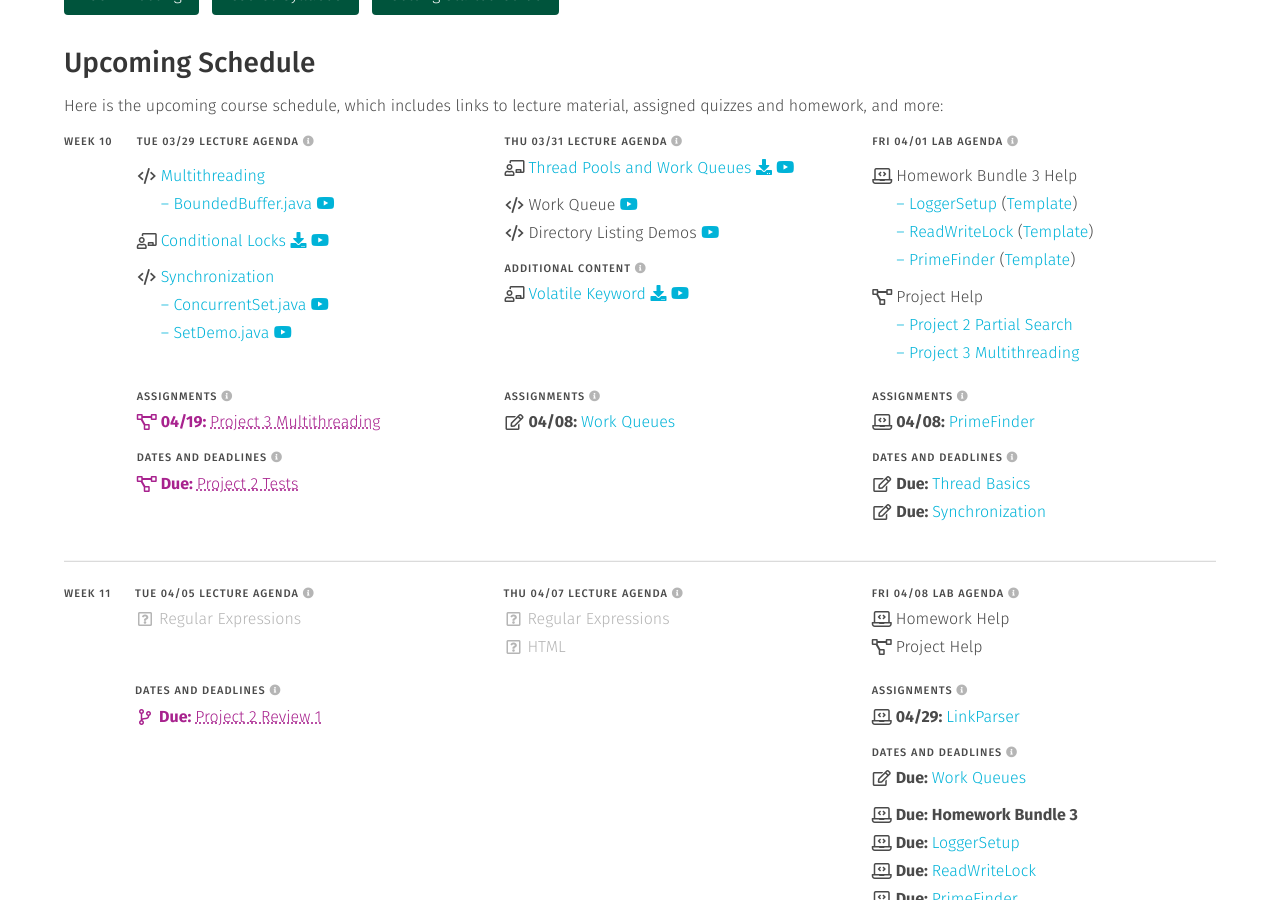
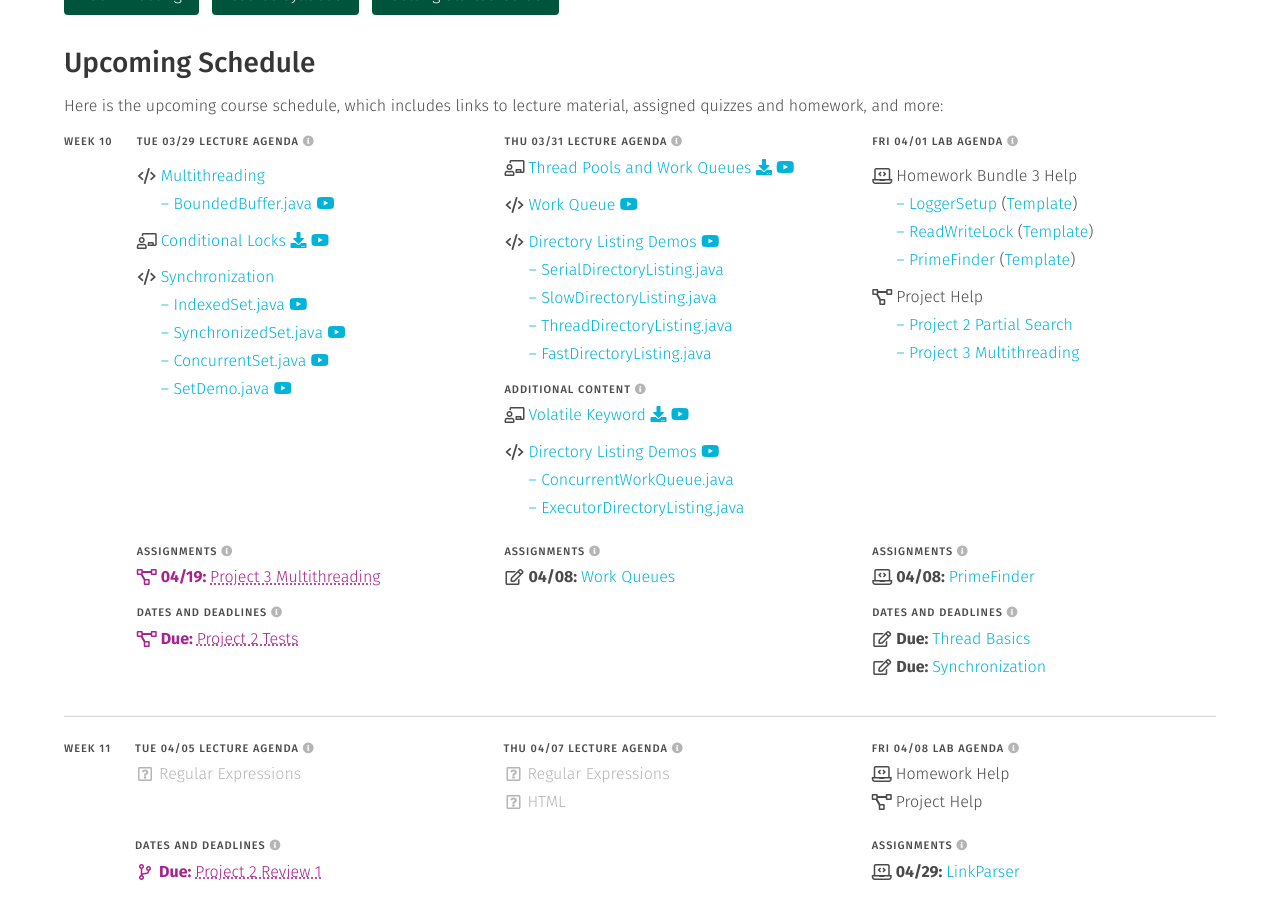
Before and after one commit to usf-cs272-spring2022/usf-cs272-spring2022.github.io, a Jekyll site: the page built from index.md, in a window 1280 px wide and 900 px high, scrolled down 443 px. Built offline with Jekyll 4.4.1, drawn with Linux system fonts in a browser that asks for light colours.

Commit message:
Updated code demos

```diff
--- a/_data/schedule.yml
+++ b/_data/schedule.yml
@@ -1237,6 +1237,16 @@ weeks:
                 icon: 'code'
                 link: 'https://github.com/usf-cs272-spring2022/lectures/tree/main/Synchronization'
 
+              - text: '– IndexedSet.java'
+                icon: 'nothing'
+                link: 'https://github.com/usf-cs272-spring2022/lectures/blob/main/Synchronization/src/main/java/edu/usfca/cs272/IndexedSet.java'
+                tube: 'https://drive.google.com/file/d/1cfdM5jKix8_Q20ZpFm8IuEuu1ZaaKg7E/view?usp=sharing'
+
+              - text: '– SynchronizedSet.java'
+                icon: 'nothing'
+                link: 'https://github.com/usf-cs272-spring2022/lectures/blob/main/Synchronization/src/main/java/edu/usfca/cs272/SynchronizedSet.java'
+                tube: 'https://drive.google.com/file/d/118GTi62tSnV18xAMc8BeTdffHqW4lAqb/view?usp=sharing'
+
               - text: '– ConcurrentSet.java'
                 icon: 'nothing'
                 link: 'https://github.com/usf-cs272-spring2022/lectures/blob/main/Synchronization/src/main/java/edu/usfca/cs272/ConcurrentSet.java'
@@ -1267,17 +1277,50 @@ weeks:
 
               - text: 'Work Queue'
                 icon: 'code'
+                link: 'https://github.com/usf-cs272-spring2022/lectures/blob/main/WorkQueues/src/main/java/edu/usfca/cs272/WorkQueue.java'
                 tube: 'https://drive.google.com/file/d/16DmQjV8tkQjnFrAR9-Ivpu_tOgrJbSTs/view?usp=sharing'
                 type: 'bump'
 
               - text: 'Directory Listing Demos'
                 icon: 'code'
+                link: 'https://github.com/usf-cs272-spring2022/lectures/tree/main/WorkQueues'
                 tube: 'https://drive.google.com/file/d/1UKW_iCN2AgCOWx7GSbKRRfH71ueXtU9L/view'
+                type: 'bump'
+
+              - text: '– SerialDirectoryListing.java'
+                icon: 'nothing'
+                link: 'https://github.com/usf-cs272-spring2022/lectures/blob/main/WorkQueues/src/main/java/edu/usfca/cs272/SerialDirectoryListing.java'
+
+              - text: '– SlowDirectoryListing.java'
+                icon: 'nothing'
+                link: 'https://github.com/usf-cs272-spring2022/lectures/blob/main/WorkQueues/src/main/java/edu/usfca/cs272/SlowDirectoryListing.java'
+
+              - text: '– ThreadDirectoryListing.java'
+                icon: 'nothing'
+                link: 'https://github.com/usf-cs272-spring2022/lectures/blob/main/WorkQueues/src/main/java/edu/usfca/cs272/ThreadDirectoryListing.java'
+
+              - text: '– FastDirectoryListing.java'
+                icon: 'nothing'
+                link: 'https://github.com/usf-cs272-spring2022/lectures/blob/main/WorkQueues/src/main/java/edu/usfca/cs272/FastDirectoryListing.java'
 
           - <<: *content
             items:
               - file: 'slides'
                 name: 'volatile'
+
+              - text: 'Directory Listing Demos'
+                icon: 'code'
+                link: 'https://github.com/usf-cs272-spring2022/lectures/tree/main/WorkQueues'
+                tube: 'https://drive.google.com/file/d/1UKW_iCN2AgCOWx7GSbKRRfH71ueXtU9L/view'
+                type: 'bump'
+
+              - text: '– ConcurrentWorkQueue.java'
+                icon: 'nothing'
+                link: 'https://github.com/usf-cs272-spring2022/lectures/blob/main/WorkQueues/src/main/java/edu/usfca/cs272/ConcurrentWorkQueue.java'
+
+              - text: '– ExecutorDirectoryListing.java'
+                icon: 'nothing'
+                link: 'https://github.com/usf-cs272-spring2022/lectures/blob/main/WorkQueues/src/main/java/edu/usfca/cs272/ExecutorDirectoryListing.java'
 
           - <<: *assignments
             items:
```
